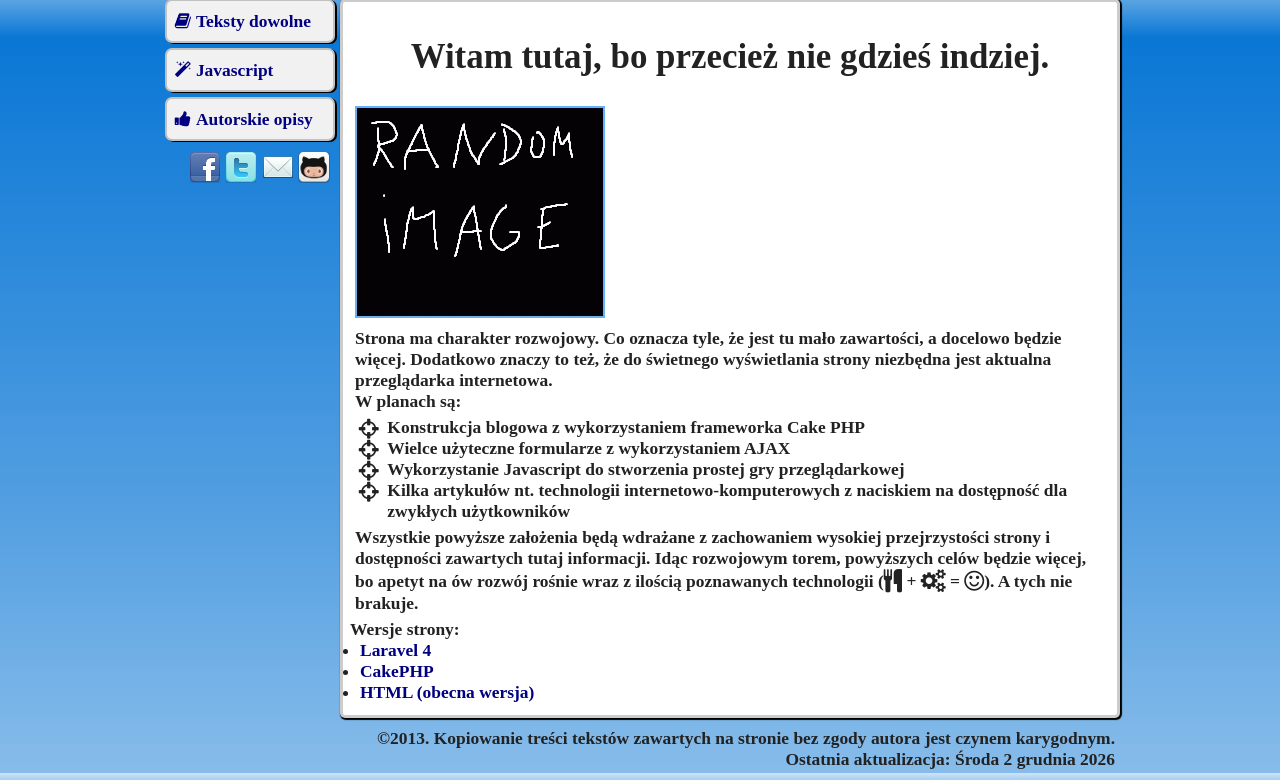
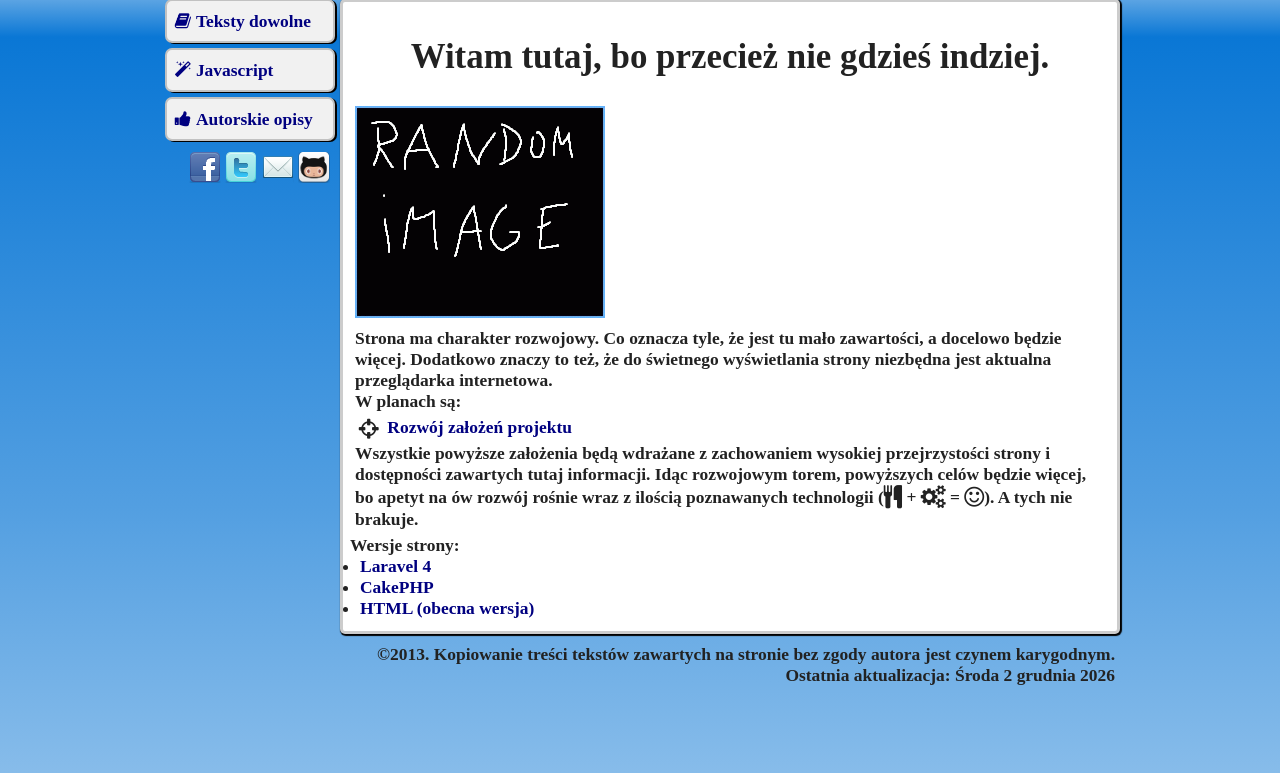
Before and after one commit to Czarnodziej/Charming-Vivi, a PHP site: page / in a window 1280 px wide. Shown: the part 27-807 px from the top of the page. Run offline with PHP 8.4, Linux system fonts and the light colour scheme.

Commit message:
homepage view fix

```diff
--- a/index.php
+++ b/index.php
@@ -69,13 +69,12 @@
           niezbędna jest aktualna przeglądarka internetowa.
           <br>W planach są:
         </p>
-        <ul class="icons-ul">
-          <li><i class="icon-li icon-screenshot icon-large"></i>Konstrukcja blogowa z wykorzystaniem frameworka Cake PHP</li>
-          <li><i class="icon-li icon-screenshot icon-large"></i>Wielce użyteczne formularze z wykorzystaniem AJAX</li>
-          <li><i class="icon-li icon-screenshot icon-large"></i>Wykorzystanie Javascript do stworzenia prostej gry przeglądarkowej</li>
-          <li><i class="icon-li icon-screenshot icon-large"></i>Kilka artykułów nt. technologii internetowo-komputerowych z naciskiem na dostępność dla zwykłych użytkowników</li>
-        </ul>
-        <p>Wszystkie powyższe założenia będą wdrażane z zachowaniem wysokiej przejrzystości strony i dostępności zawartych tutaj informacji. Idąc rozwojowym torem,
+
+<ul class="icons-ul">
+  <li><i class="icon-li icon-screenshot icon-large"></i>
+	<a href="http://insanet.pl">Rozwój założeń projektu</a></li>
+</ul>
+<p>Wszystkie powyższe założenia będą wdrażane z zachowaniem wysokiej przejrzystości strony i dostępności zawartych tutaj informacji. Idąc rozwojowym torem,
           powyższych celów będzie więcej, bo apetyt na ów rozwój rośnie wraz z ilością poznawanych technologii (<i class="icon-food icon-large"></i> + <i class="icon-cogs icon-large"></i> =
           <i class="icon-smile icon-large"></i>). A tych nie brakuje.</p>
  	Wersje strony:
```
